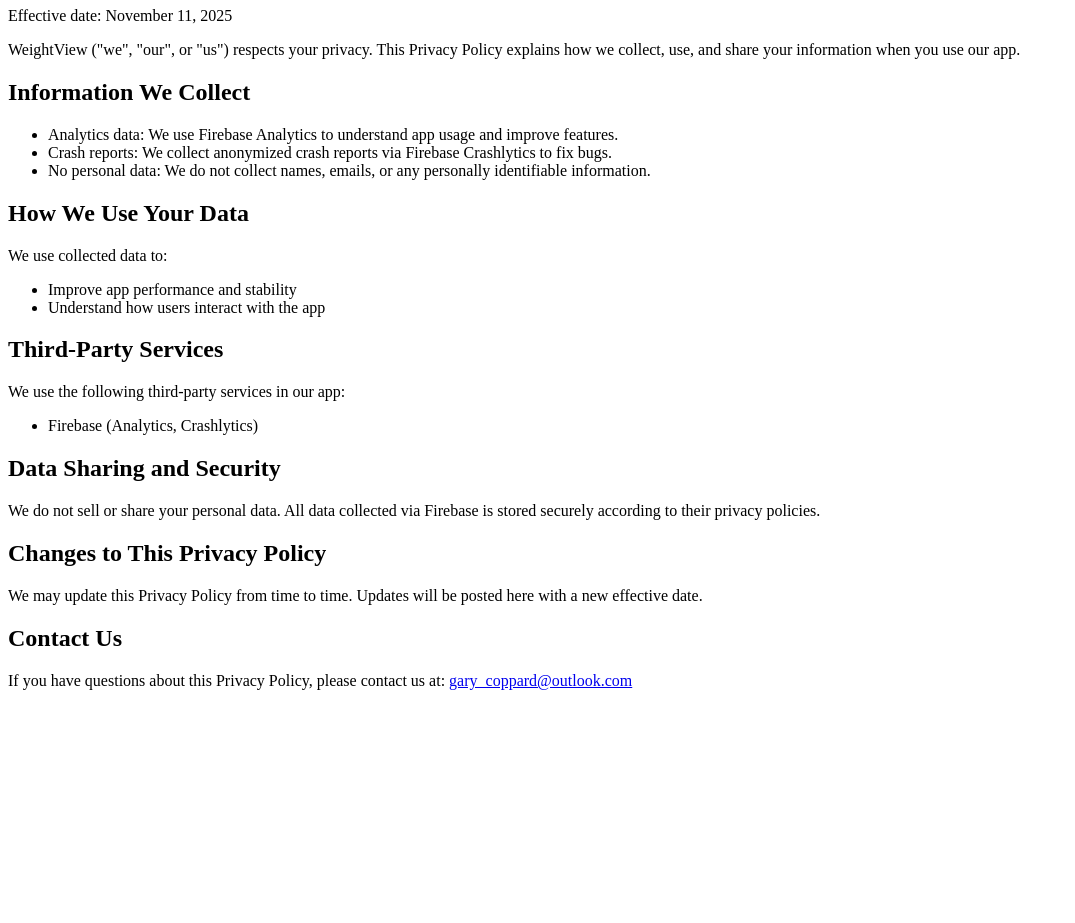
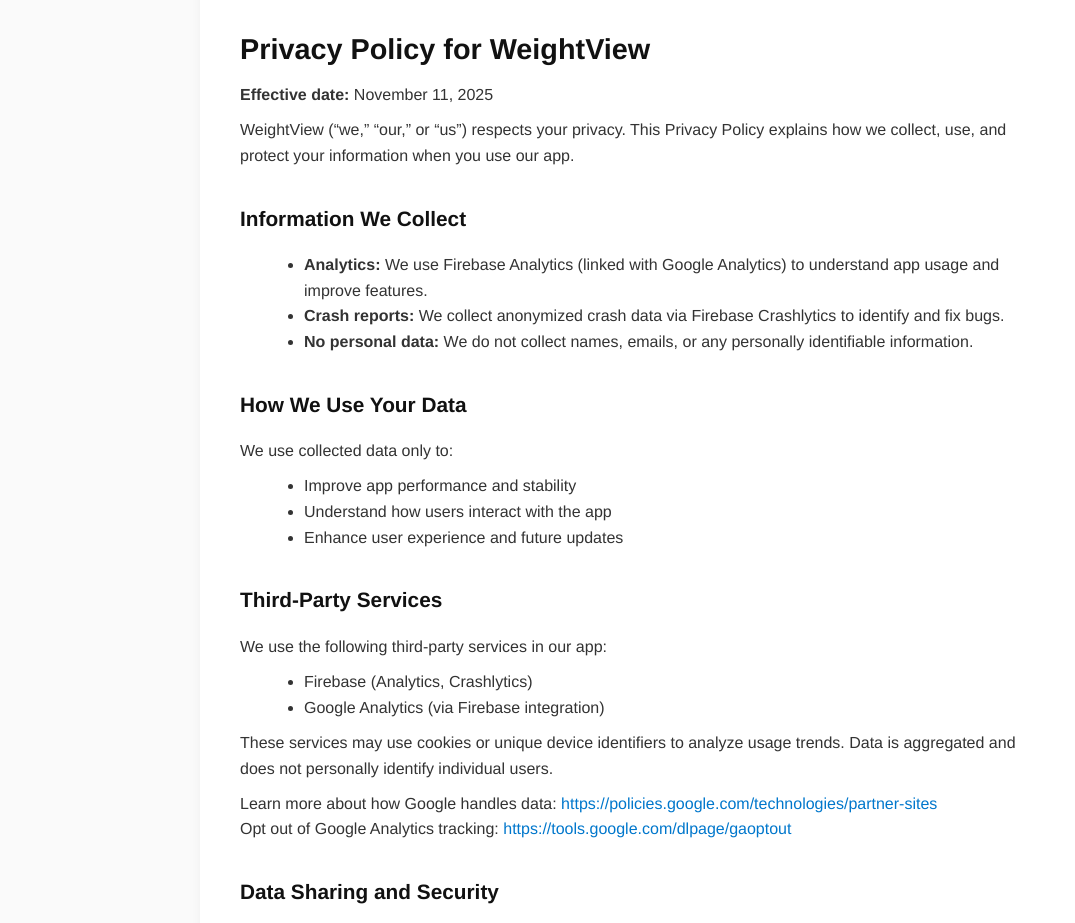
Before and after one commit to gcoppard/weight_view_about, a plain HTML site: page docs/index.html in a window 1280 px wide. Shown: the part 73-996 px from the top of the page, without its empty margins (0-1075 px from the left). Before the commit the page ends 800 px from the top, so only its background shows below. Drawn offline with Linux system fonts and the light colour scheme.

Commit message:
Update to privacy document

```diff
--- a/docs/index.html
+++ b/docs/index.html
@@ -1,45 +1,117 @@
 <!DOCTYPE html>
 <html lang="en">
 <head>
-  <meta charset="UTF-8">
-  <title>Privacy Policy - WeightView</title>
+  <meta charset="UTF-8" />
+  <meta name="viewport" content="width=device-width, initial-scale=1.0" />
+  <title>Privacy Policy | WeightView</title>
+  <style>
+    body {
+      font-family: "Helvetica Neue", Helvetica, Arial, sans-serif;
+      line-height: 1.6;
+      color: #333;
+      margin: 0;
+      padding: 0;
+      background-color: #fafafa;
+    }
+    .container {
+      max-width: 800px;
+      margin: 40px auto;
+      background: #fff;
+      padding: 40px;
+      border-radius: 12px;
+      box-shadow: 0 2px 10px rgba(0, 0, 0, 0.05);
+    }
+    h1, h2 {
+      color: #111;
+    }
+    h1 {
+      font-size: 1.8em;
+      margin-bottom: 0.3em;
+    }
+    h2 {
+      font-size: 1.3em;
+      margin-top: 1.6em;
+    }
+    p {
+      margin: 0.6em 0;
+    }
+    ul {
+      margin: 0.6em 0 0.6em 1.5em;
+    }
+    a {
+      color: #0077cc;
+      text-decoration: none;
+    }
+    a:hover {
+      text-decoration: underline;
+    }
+    footer {
+      margin-top: 2em;
+      font-size: 0.9em;
+      color: #666;
+      text-align: center;
+    }
+  </style>
 </head>
 <body>
+  <div class="container">
     <h1>Privacy Policy for WeightView</h1>
+    <p><strong>Effective date:</strong> November 11, 2025</p>
 
-  <p>Effective date: November 11, 2025</p>
-
-  <p>WeightView ("we", "our", or "us") respects your privacy. This Privacy Policy explains how we collect, use, and share your information when you use our app.</p>
+    <p>
+      WeightView (“we,” “our,” or “us”) respects your privacy. This Privacy Policy explains how we collect, use, and protect your information when you use our app.
+    </p>
 
     <h2>Information We Collect</h2>
     <ul>
-    <li>Analytics data: We use Firebase Analytics to understand app usage and improve features.</li>
-    <li>Crash reports: We collect anonymized crash reports via Firebase Crashlytics to fix bugs.</li>
-    <li>No personal data: We do not collect names, emails, or any personally identifiable information.</li>
+      <li><strong>Analytics:</strong> We use Firebase Analytics (linked with Google Analytics) to understand app usage and improve features.</li>
+      <li><strong>Crash reports:</strong> We collect anonymized crash data via Firebase Crashlytics to identify and fix bugs.</li>
+      <li><strong>No personal data:</strong> We do not collect names, emails, or any personally identifiable information.</li>
     </ul>
 
     <h2>How We Use Your Data</h2>
-  <p>We use collected data to:</p>
+    <p>We use collected data only to:</p>
     <ul>
       <li>Improve app performance and stability</li>
       <li>Understand how users interact with the app</li>
+      <li>Enhance user experience and future updates</li>
     </ul>
 
     <h2>Third-Party Services</h2>
     <p>We use the following third-party services in our app:</p>
     <ul>
       <li>Firebase (Analytics, Crashlytics)</li>
+      <li>Google Analytics (via Firebase integration)</li>
     </ul>
+    <p>
+      These services may use cookies or unique device identifiers to analyze usage trends. Data is aggregated and does not personally identify individual users.
+    </p>
+    <p>
+      Learn more about how Google handles data:
+      <a href="https://policies.google.com/technologies/partner-sites" target="_blank">https://policies.google.com/technologies/partner-sites</a><br>
+      Opt out of Google Analytics tracking:
+      <a href="https://tools.google.com/dlpage/gaoptout" target="_blank">https://tools.google.com/dlpage/gaoptout</a>
+    </p>
 
     <h2>Data Sharing and Security</h2>
-  <p>We do not sell or share your personal data. All data collected via Firebase is stored securely according to their privacy policies.</p>
+    <p>
+      We do not sell, rent, or share your personal data. All analytics and crash data collected via Firebase and Google Analytics are handled according to their respective privacy policies and stored securely.
+    </p>
 
     <h2>Changes to This Privacy Policy</h2>
-  <p>We may update this Privacy Policy from time to time. Updates will be posted here with a new effective date.</p>
+    <p>
+      We may update this Privacy Policy from time to time. Updates will be posted here with a new effective date. Continued use of the app after an update indicates your acceptance of the revised policy.
+    </p>
 
     <h2>Contact Us</h2>
-  <p>If you have questions about this Privacy Policy, please contact us at:
-  <a href="mailto:gary_coppard@outlook.com">gary_coppard@outlook.com</a></p>
+    <p>
+      If you have any questions about this Privacy Policy, please contact us at:
+    </p>
+    <p><strong>Email:</strong> <a href="mailto:gary_coppard@outlook.com">gary_coppard@outlook.com</a></p>
 
+    <footer>
+      &copy; 2025 WeightView. All rights reserved.
+    </footer>
+  </div>
 </body>
 </html>
```
Lines whose indentation alone changed are shown as unchanged.
